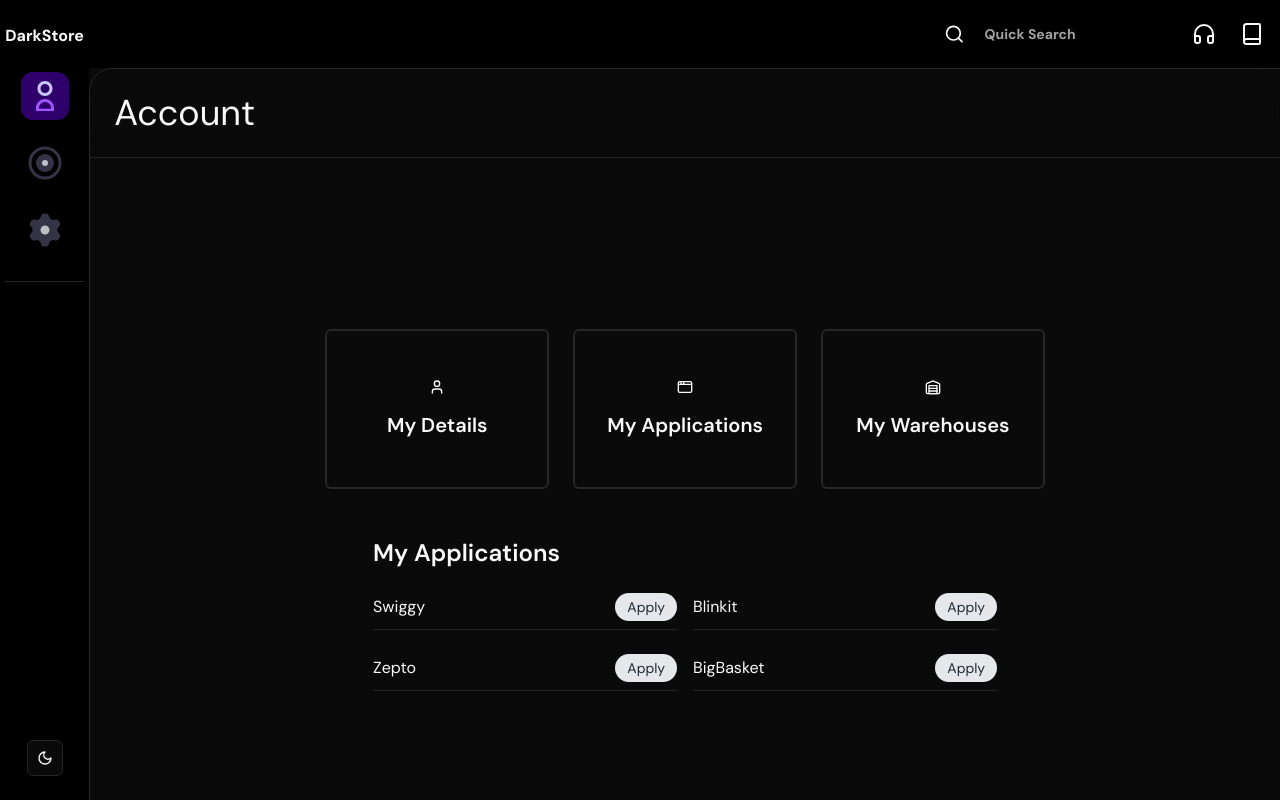
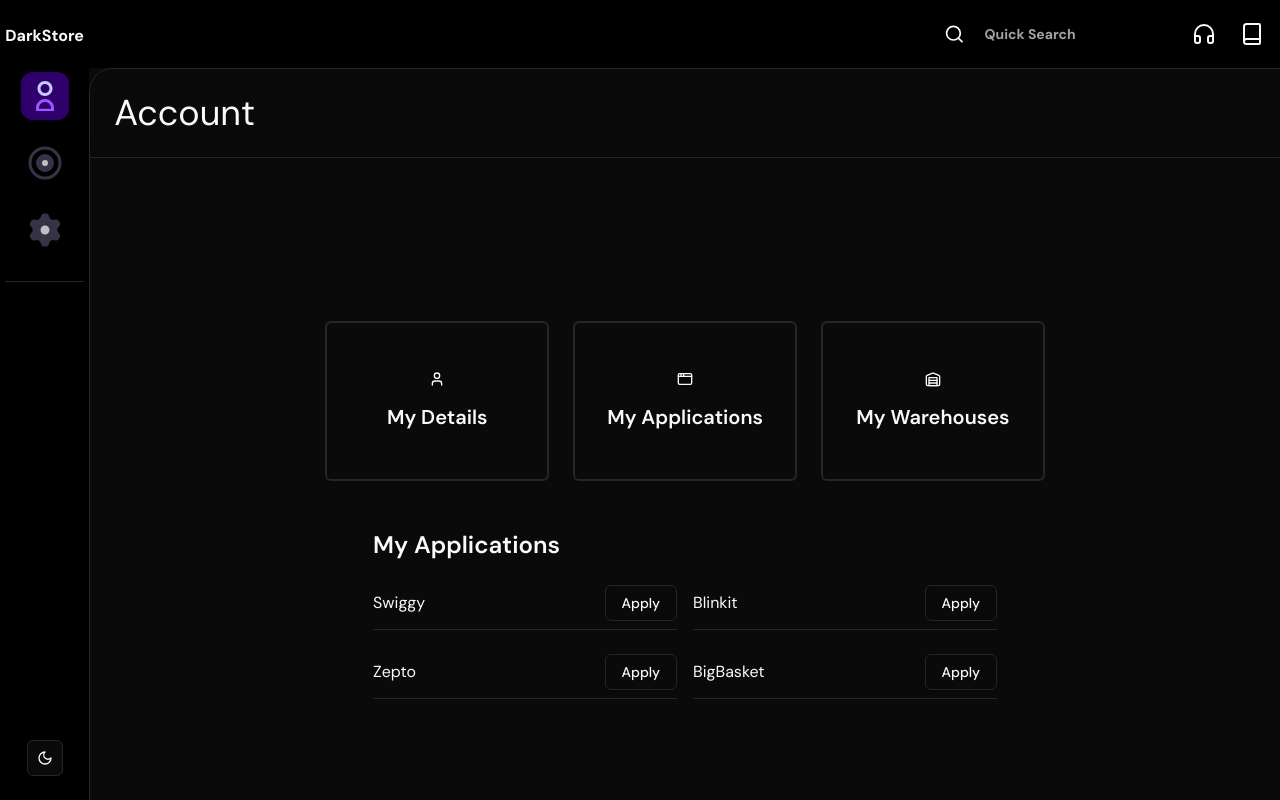
Before and after one commit to Dljdd/MumbaiHacks, a Next.js app in the folder DarkStore next app/: page /dashboard in a window 1280 px wide. Both pictures are taken after a click on the button "My Applications". Built offline with nearby package versions, Linux system fonts and the light colour scheme.

Commit message:
permissions

```diff
--- a/DarkStore next app/components/dashboardPages/MyApplication.tsx
+++ b/DarkStore next app/components/dashboardPages/MyApplication.tsx
@@ -1,6 +1,7 @@
 import React, { useState, useEffect } from "react";
-import { ref, get } from "firebase/database";
+import { ref, get, set } from "firebase/database";
 import { database } from "@/firebase";
+import { Button } from "@/components/ui/button";
 
 const MyApplicationsComponent = () => {
   const [applications, setApplications] = useState([
@@ -32,6 +33,16 @@ const MyApplicationsComponent = () => {
     }
   };
 
+  const handleApply = async (appName: string) => {
+    if (userEmail) {
+      const userRef = ref(database, `users/${userEmail.replace(".", ",")}/applications/${appName}`);
+      await set(userRef, "In Review");
+      setApplications(applications.map(app =>
+        app.name === appName ? { ...app, status: "In Review" } : app
+      ));
+    }
+  };
+
   return (
     <div>
       <h2 className="text-2xl font-semibold">My Applications</h2>
@@ -39,10 +50,17 @@ const MyApplicationsComponent = () => {
         {applications.map((app, index) => (
           <div key={index} className="flex justify-between items-center border-b py-2">
             <span>{app.name}</span>
+            {app.status === "Apply" ? (
+              <Button
+                variant="outline"
+                onClick={() => handleApply(app.name)}
+                className="text-sm transition-colors duration-300 ease-in-out hover:bg-accent hover:text-accent-foreground"
+              >
+                Apply
+              </Button>
+            ) : (
               <span className={`text-sm px-3 py-1 rounded-full ${
-              app.status === "Apply"
-                ? "bg-gray-200 text-gray-800"
-                : app.status === "In Review"
+                app.status === "In Review"
                   ? "bg-yellow-300 text-black"
                   : app.status === "Approved"
                   ? "bg-green-500 text-white"
@@ -52,6 +70,7 @@ const MyApplicationsComponent = () => {
               }`}>
                 {app.status}
               </span>
+            )}
           </div>
         ))}
       </div>
```
Lines whose indentation alone changed are shown as unchanged.
